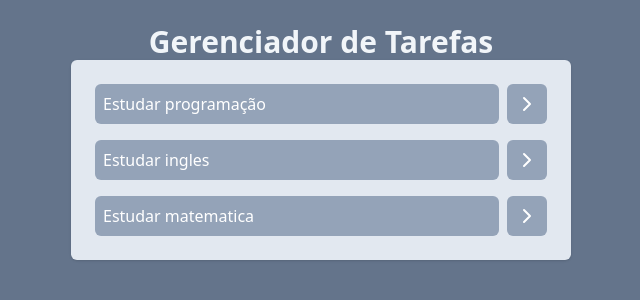
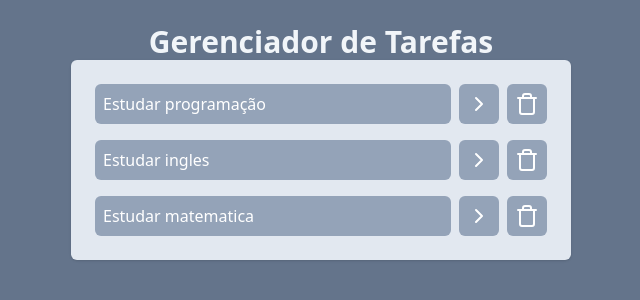
Before and after one commit to GUST4V0C0ST4/CursoDeRact, a React (Vite) app: page / in a window 1280 px wide. Shown: the top 300 px of the page, without its empty margins (319-959 px from the left). Built offline with nearby package versions, Linux system fonts and the light colour scheme.

Commit message:
apagar a tarefa

```diff
--- a/src/App.jsx
+++ b/src/App.jsx
@@ -36,13 +36,20 @@ function App() {
     setTasks(newTasks);
   }
 
+  function onDeleteTaskClick(taskId){
+
+    const newTasks = tasks.filter(task => task.id !== taskId );
+    setTasks(newTasks);
+  }
+
+
   return (
     <div className="w-screen h-screen bg-slate-500 flex justify-center p-6">
       <div className="w-[500px]">
         <h1 className="text-3xl text-slate-100 font-bold text-center">
           Gerenciador de Tarefas</h1>
         <AddTask />
-        <Tasks tasks={tasks} onTaskClick={onTaskClick} />
+        <Tasks tasks={tasks} onTaskClick={onTaskClick} onDeleteTaskClick={onDeleteTaskClick}/>
       </div>
     </div>
   );
--- a/src/componets/Tasks.jsx
+++ b/src/componets/Tasks.jsx
@@ -1,4 +1,4 @@
-import { ChevronRightIcon } from "lucide-react";
+import { ChevronRightIcon, TrashIcon } from "lucide-react";
 
 
 function Tasks (props) {
@@ -14,7 +14,11 @@ function Tasks (props) {
 
             </button>
                 <button className="bg-slate-400 p-2 rounded-md text-white">
-                <ChevronRightIcon />
+                    <ChevronRightIcon />
+                </button>
+
+                <button className="bg-slate-400 p-2 rounded-md text-white">
+                    <TrashIcon />
                 </button>
             </li>
         ))}
```
